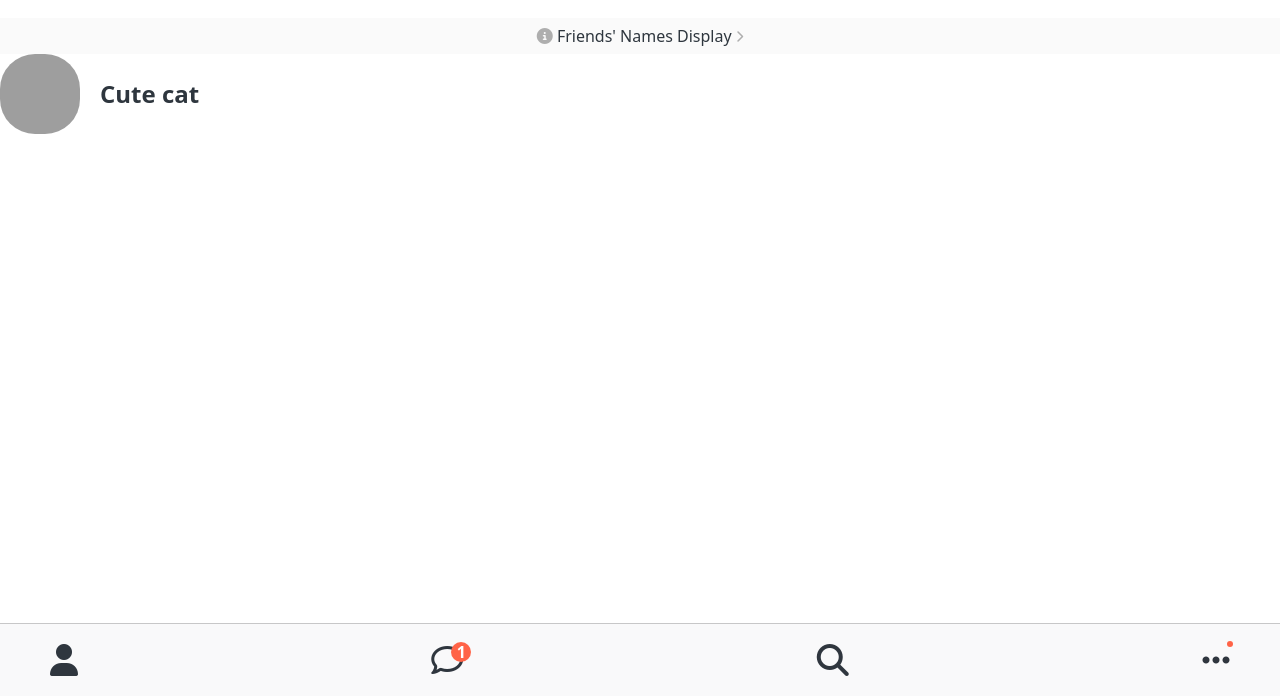
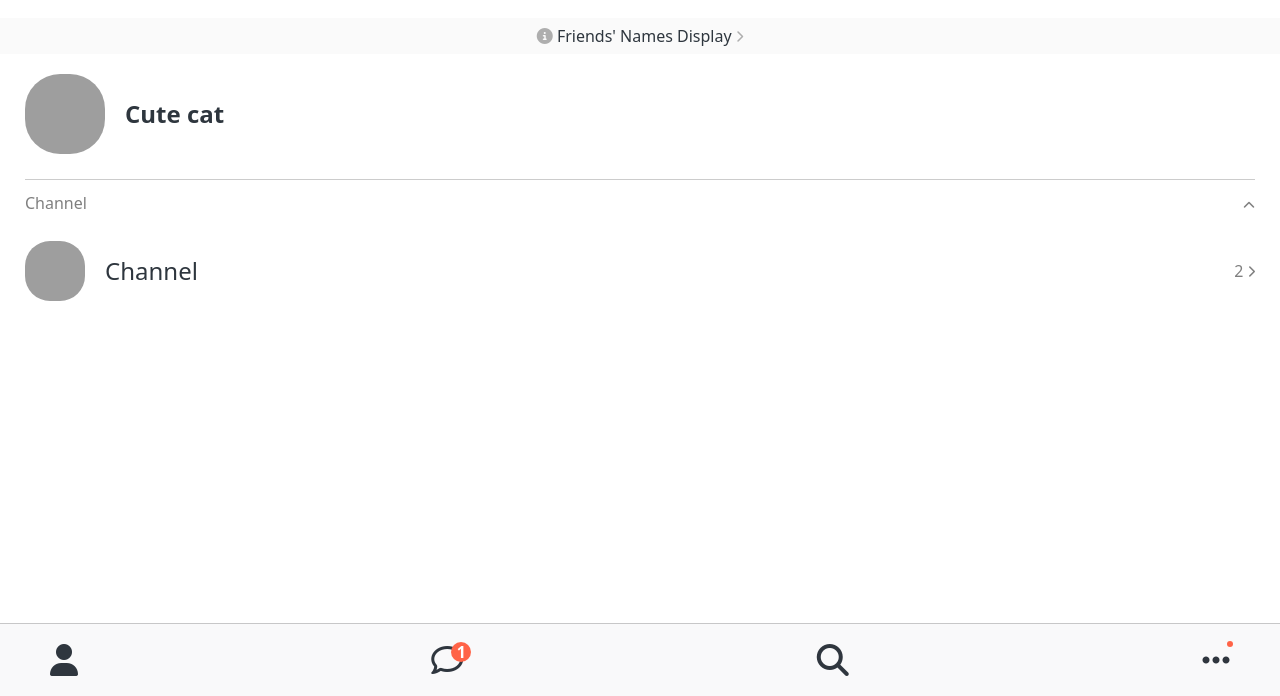
Before and after one commit to dawnpoems/kakao-clone-2022, a plain HTML site: page realcocoa/friends.html in a window 1280 px wide. Shown: the part 104-800 px from the top of the page. Drawn offline with Linux system fonts and the light colour scheme; grey boxes are pictures that could not be loaded.

Commit message:
kimkim_made_friendpage
complete friend page

```diff
--- a/realcocoa/css/components/screen-header.css
+++ b/realcocoa/css/components/screen-header.css
@@ -13,3 +13,8 @@
 .screen-header__icons span {
   margin-left: 20px;
 }
+
+.friends-screen__channel-header i {
+  position: relative;
+  top: 2px;
+}
--- a/realcocoa/css/components/user-component.css
+++ b/realcocoa/css/components/user-component.css
@@ -1,3 +1,7 @@
+.user-component {
+  justify-content: space-between;
+}
+
 .user-component,
 .user-component__column:first-child {
   display: flex;
@@ -23,3 +27,17 @@
   border-radius: 35px;
   margin-right: 20px;
 }
+.user-component__avatar--sm {
+  width: 60px;
+  height: 60px;
+  border-radius: 25px;
+  margin-right: 20px;
+}
+
+.user-component__title--not-bold {
+  font-weight: 400;
+}
+
+.user-component__column:last-child {
+  color: rgba(0, 0, 0, 0.5);
+}
--- a/realcocoa/css/screens/friends.css
+++ b/realcocoa/css/screens/friends.css
@@ -5,7 +5,24 @@
   padding: 10px 0px;
   font-size: 16px;
   font-weight: 500;
+  margin-bottom: 20px;
 }
 #friends-display-link i {
   color: rgba(0, 0, 0, 0.3);
 }
+.friends-screen {
+  padding: 0px var(--horizontal-space);
+}
+
+.friends-screen__channel {
+  margin-top: 25px;
+  border-top: 1px solid rgba(0, 0, 0, 0.2);
+  padding-top: 15px;
+}
+.friends-screen__channel-header {
+  margin-bottom: 30px;
+  display: flex;
+  justify-content: space-between;
+  align-items: center;
+  color: rgba(0, 0, 0, 0.5);
+}
--- a/realcocoa/friends.html
+++ b/realcocoa/friends.html
@@ -37,10 +37,7 @@
       <i class="fa-solid fa-chevron-right fa-xs"></i>
     </a>
 
-<main>
-
-</main>
-
+    <main class="friends-screen">
       <div class="user-component">
         <div class="user-component__column">
           <img
@@ -54,6 +51,30 @@
         </div>
         <div class="user-component__column"></div>
       </div>
+      <div class="friends-screen__channel">
+        <div class="friends-screen__channel-header">
+          <span>Channel</span>
+          <i class="fa-solid fa-chevron-up fa-xs"></i>
+        </div>
+        <div class="user-component">
+          <div class="user-component__column">
+            <img
+              src="https://i.pinimg.com/736x/bd/59/14/bd5914df69a865b3f3169a36c8507005.jpg"
+              class="user-component__avatar--sm"
+            />
+            <div class="user-component__text">
+              <h4 class="user-component__title user-component__title--not-bold">
+                Channel
+              </h4>
+            </div>
+          </div>
+          <div class="user-component__column">
+            <span>2</span>
+            <i class="fa-solid fa-chevron-right fa-xs"></i>
+          </div>
+        </div>
+      </div>
+    </main>
 
     <nav class="nav">
       <ul class="nav__list">
```
Lines whose indentation alone changed are shown as unchanged.
